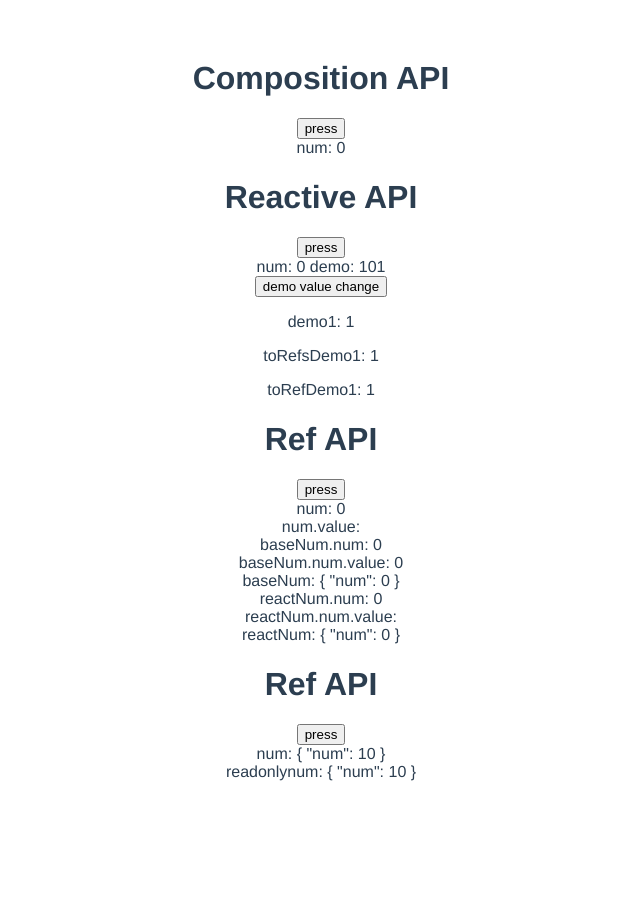
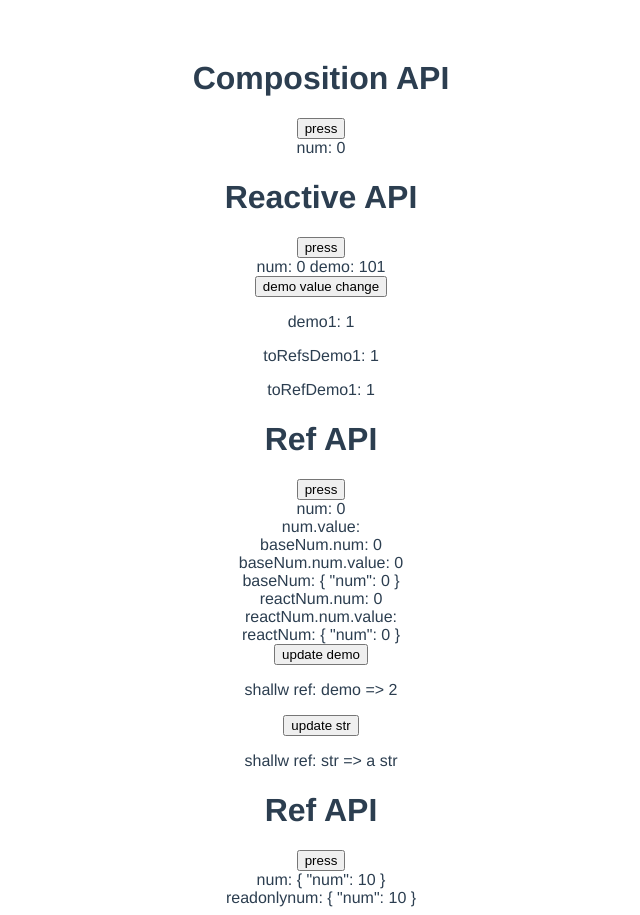
Before and after one commit to wynn-w/vue3-demo, a Vue app: page / in a window 1280 px wide. Shown: the whole page, without its empty margins (319-959 px from the left). Before the commit the page ends 800 px from the top, so only its background shows below. Built offline with nearby package versions, Linux system fonts and the light colour scheme.

Commit message:
feat: 补充知识: shallowRef api 的使用

```diff
--- a/src/view/refApi/index.vue
+++ b/src/view/refApi/index.vue
@@ -16,13 +16,18 @@
       <div>reactNum.num: {{reactNum.num}}</div>
       <div>reactNum.num.value: {{reactNum.num.value}}</div>
       <div>reactNum: {{reactNum}}</div>
-
     </div>
+    <section>
+      <button @click="updateShallowValue">update demo</button>
+      <p>shallw ref: demo => {{shallowValue.demo}}</p>
+      <button @click="triggerRefForShallowValue">update str</button>
+      <p>shallw ref: str => {{shallowValue.str}}</p>
+    </section>
   </div>
 </template>
 
 <script>
-import { reactive, ref } from 'vue' // volar 里面居然没有自动导入。。
+import { reactive, ref, shallowRef, triggerRef } from 'vue'
 export default {
   name: 'RefApi',
   props: {
@@ -41,13 +46,40 @@ export default {
       console.log(num.value);
       return num.value++
     }
+    // =========================================== 补充：
+
+    /**
+     * 关于使用 ref 操作对象问题（官网默认用作 基础数据类型 操作）
+     * 用了一下的感受，我为什么需要用 ref 操作对象，这不还提供 shallowReactive 吗
+    */
+
+    /* 浅层响应式数据 shallowRef */
+    // 据说引入的原因是在不期望所有数据均响应式的场景下使用（最外层）
+    const shallowValue = shallowRef({demo: 2, str: 'a str'}); // 从代码提示可以看到官方还提供 shallowReactive/Readonly
+    const updateShallowValue = () =>{
+      ++shallowValue.value.demo;
+      console.log(shallowValue.value.demo); // 从打印数据与视图数据对比发现，视图数据未同步
+                                            // => 未实现数据响应式
+                                            // => 这里的浅层响应式是指什么？
+                                            // => 最外层数据（对象）被覆盖时为响应式，内部数据变更不监听
+    }
+    const triggerRefForShallowValue = () => {
+      // 针对上面的情况，官方提供了 triggerRef
+      shallowValue.value.str = 'str is update';
+      triggerRef(shallowValue); // 通过主动调用的方式来达到数据刷新的效果，像极了 vue2 中的 $forceUpdate()
+                                // 从打包代码来看，生产环境将 newVal 赋值为 void 0 是什么个意思？
+      console.log(shallowValue.value.str); // 视图与逻辑层数据都发生了变更
+    }
     return {
       num,
       baseNum,
       reactNum,
-      add
+      add,
+      updateShallowValue,
+      triggerRefForShallowValue,
+      shallowValue
     }
-  },
+  }
   // setup(props, content) {
     // console.log(props) // Proxy
     // console.log(content) // attrs, emit, expose, slots
```
